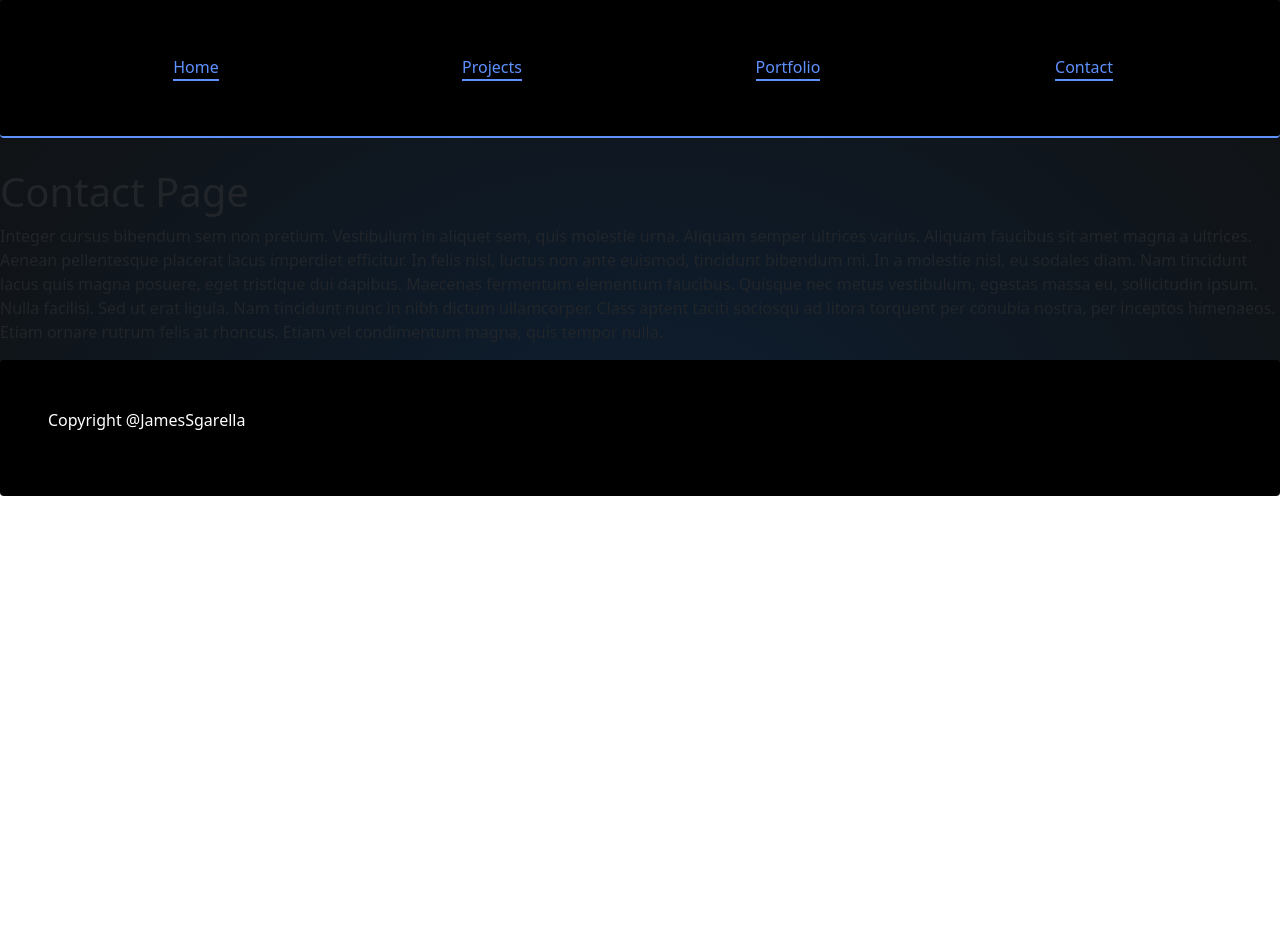
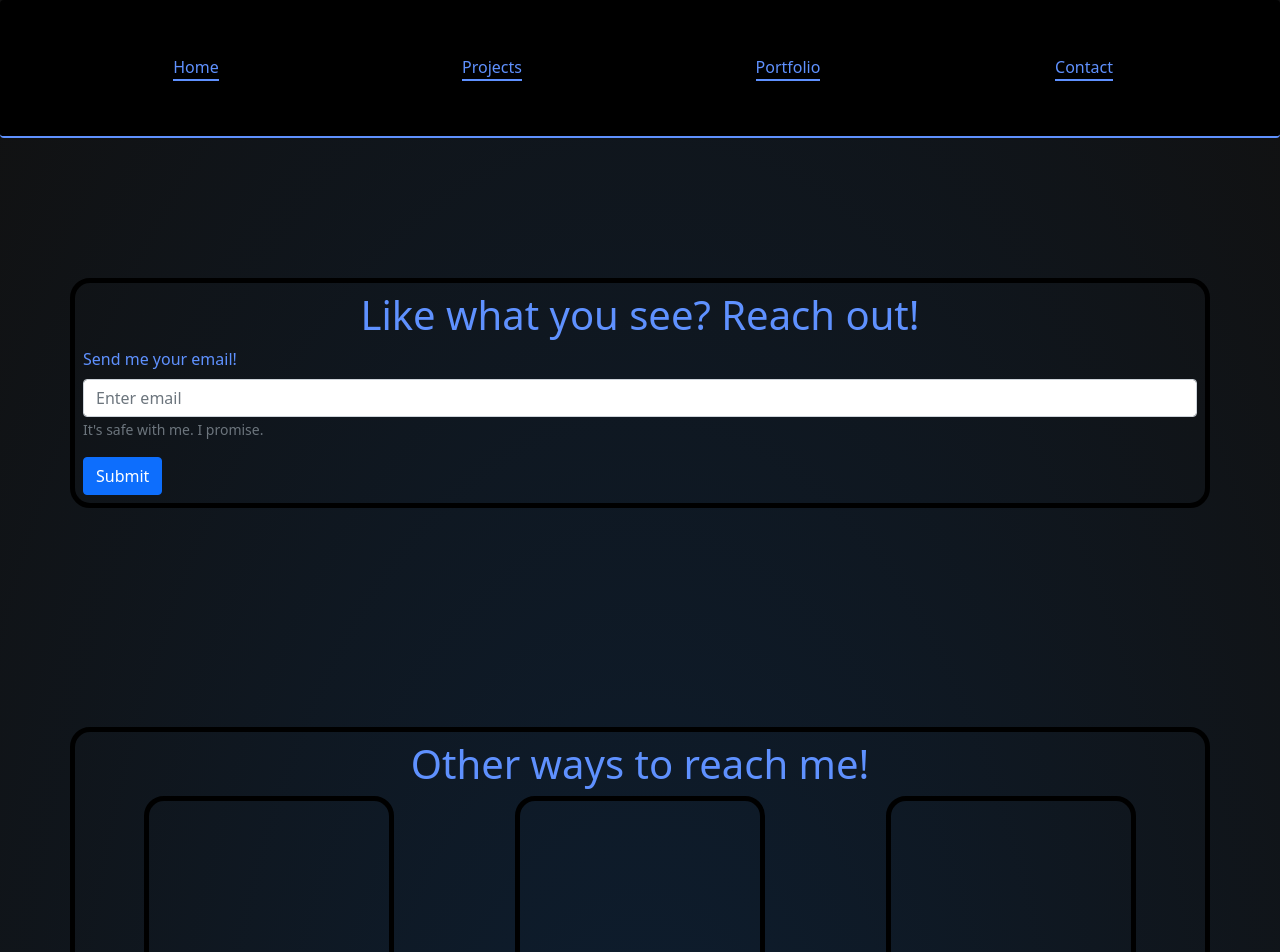
Before and after one commit to Jimbo8702/New-portfolio, a React (Create React App) app: page /Contact in a window 1280 px wide. Shown: the top 952 px of the page. Before the commit the page ends 800 px from the top, so only its background shows below. Built offline with nearby package versions, Linux system fonts and the light colour scheme.

Commit message:
beginning of contact page

```diff
--- a/src/components/pages/Contact.js
+++ b/src/components/pages/Contact.js
@@ -1,22 +1,30 @@
-import React from 'react';
-
+import React from "react";
+import { Form, Button } from "react-bootstrap";
 export default function Contact() {
   return (
-    <div>
-      <h1>Contact Page</h1>
-      <p>
-        Integer cursus bibendum sem non pretium. Vestibulum in aliquet sem, quis
-        molestie urna. Aliquam semper ultrices varius. Aliquam faucibus sit amet
-        magna a ultrices. Aenean pellentesque placerat lacus imperdiet
-        efficitur. In felis nisl, luctus non ante euismod, tincidunt bibendum
-        mi. In a molestie nisl, eu sodales diam. Nam tincidunt lacus quis magna
-        posuere, eget tristique dui dapibus. Maecenas fermentum elementum
-        faucibus. Quisque nec metus vestibulum, egestas massa eu, sollicitudin
-        ipsum. Nulla facilisi. Sed ut erat ligula. Nam tincidunt nunc in nibh
-        dictum ullamcorper. Class aptent taciti sociosqu ad litora torquent per
-        conubia nostra, per inceptos himenaeos. Etiam ornare rutrum felis at
-        rhoncus. Etiam vel condimentum magna, quis tempor nulla.
-      </p>
+    <div className="d-flex flex-column  justify-content-around height">
+      <div className=" container roundCorners fancyText p-2">
+        <h1 className="text-center">Like what you see? Reach out!</h1>
+        <Form>
+          <Form.Group className="mb-3" controlId="formBasicEmail">
+            <Form.Label>Send me your email!</Form.Label>
+            <Form.Control type="email" placeholder="Enter email" />
+            <Form.Text>It's safe with me. I promise.</Form.Text>
+          </Form.Group>
+
+          <Button variant="primary" type="submit">
+            Submit
+          </Button>
+        </Form>
+      </div>
+      <div className="container roundCorners fancyText p-2 ">
+        <h1 className="text-center">Other ways to reach me!</h1>
+        <div className="d-flex flex-row justify-content-around">
+          <div className="roundCorners image"></div>
+          <div className="roundCorners image"></div>
+          <div className="roundCorners image"></div>
+        </div>
+      </div>
     </div>
   );
 }
```
